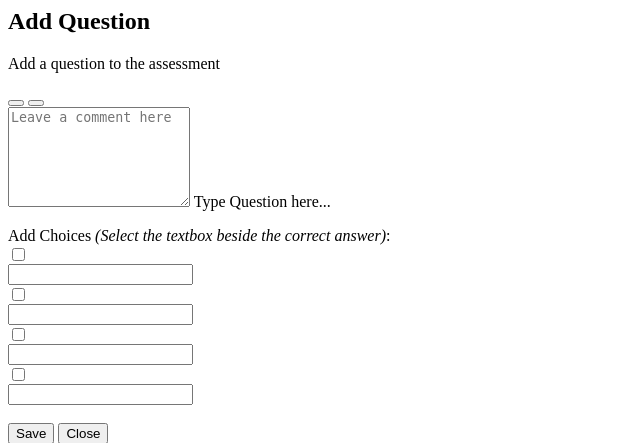
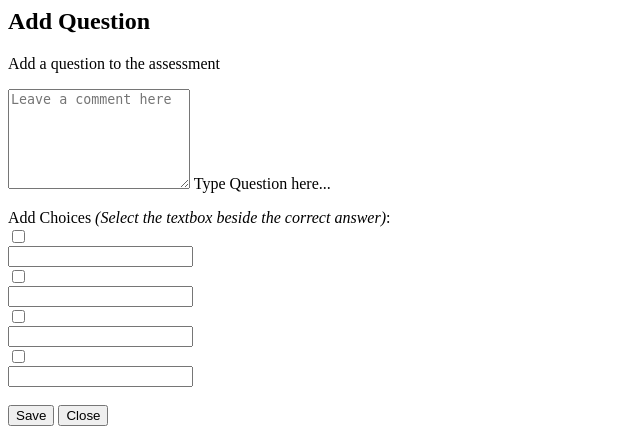
Before and after one commit to kristhaynee/Learning-Management-System-Prototype, a PHP site: page /add-question-form.php in a window 1280 px wide. Shown: the top 443 px of the page, without its empty margins (0-640 px from the left). Run offline with PHP 8.4, Linux system fonts and the light colour scheme.

Commit message:
Update add-question-form.php

```diff
--- a/client/back-office/elements/popup/add-question-form.php
+++ b/client/back-office/elements/popup/add-question-form.php
@@ -6,14 +6,14 @@
             <h2 class="">Add Question</h2>
             <p class="mb-4">Add a question to the assessment</p>
         </div>
-        <div class="col-5 text-end align-middle">
+        <!-- <div class="col-5 text-end align-middle">
             <button type="button" class="btn btn-secondary add-image">
                 <i class="fa-regular fa-file-image"></i>
             </button>
             <button type="button" class="btn btn-secondary add-video">
                 <i class="fa-solid fa-file-video"></i>
             </button>
-        </div>
+        </div> -->
     </div>
 
 
```
